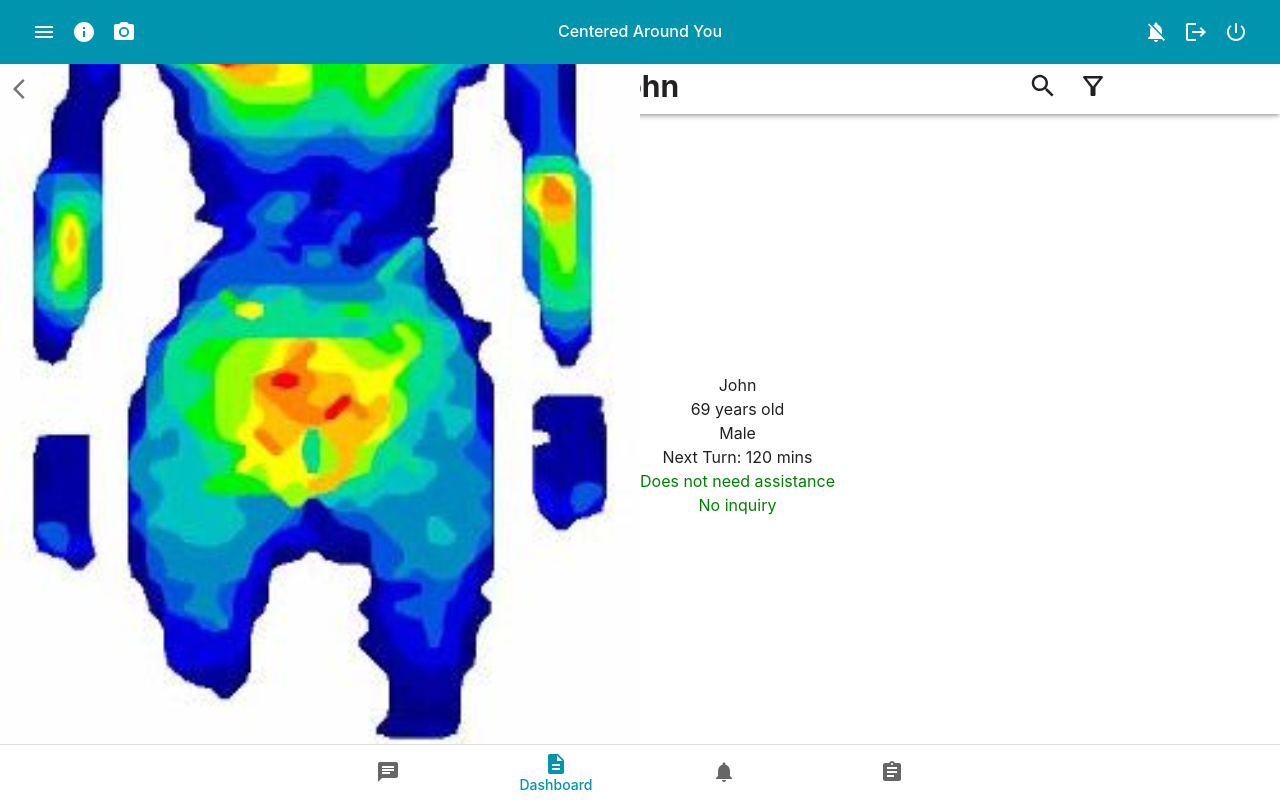
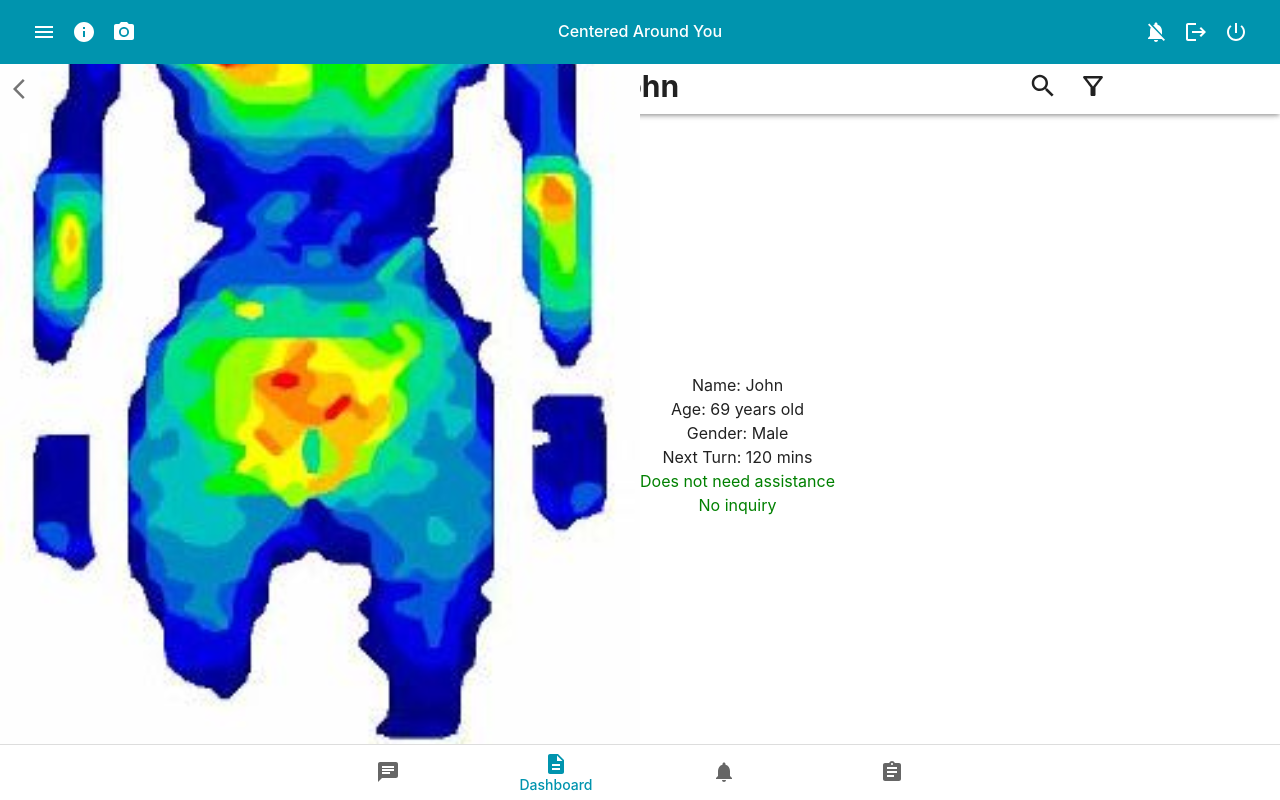
Before and after one commit to KevChen2003/BheemSense, a React (Vite) app in the folder app/: page /patient/1 in a window 1280 px wide. Built offline with nearby package versions, Linux system fonts and the light colour scheme.

Commit message:
small changes

```diff
--- a/app/src/pages/PatientPage.jsx
+++ b/app/src/pages/PatientPage.jsx
@@ -64,9 +64,9 @@ function getAge() {
                 <img src='/data/heatmap.jpg' alt='heatmap' style={{ display: 'flex', flex: 1, width: '50vw' }}/>
                 <Box sx={{ display: 'flex', flex: 1 }}>
                     <Box sx={{ flexDirection: 'column'}}>
-                        <Typography>{patient.name}</Typography>
-                        <Typography>{getAge()} years old</Typography>
-                        <Typography>{patient.gender}</Typography>
+                        <Typography>Name: {patient.name}</Typography>
+                        <Typography>Age: {getAge()} years old</Typography>
+                        <Typography>Gender: {patient.gender}</Typography>
                         <Typography>Next Turn: {patient.nextTurn} mins</Typography>
                         {patient.needsAssistance ? (
                             <Typography sx={{ color: 'red' }}>Needs assistance</Typography>
```
